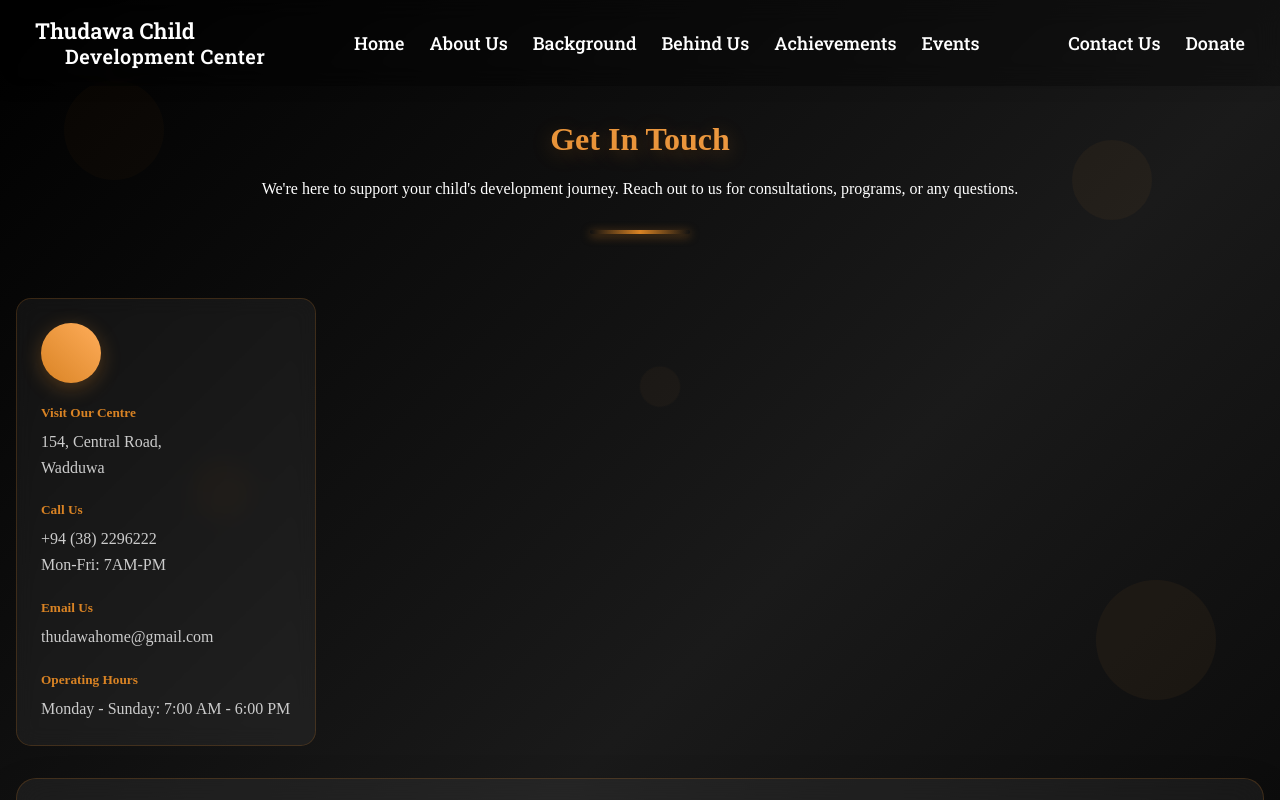
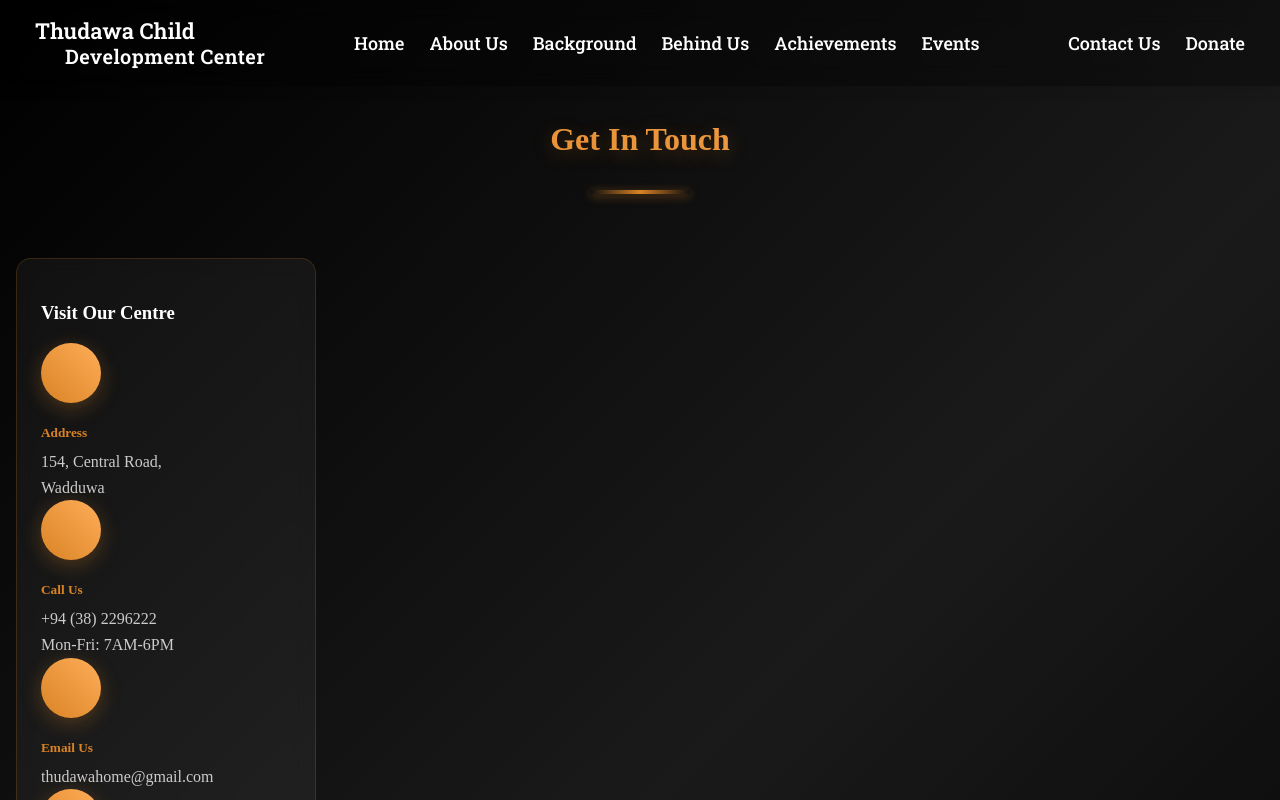
Before and after one commit to Dulan19/Thudawa_Website, a React (Create React App) app: page /Contactus in a window 1280 px wide. Shown: the top 800 px of the page. Built offline with nearby package versions, Linux system fonts and the light colour scheme.

Commit message:
COntact us fix 1

```diff
--- a/src/pages/Contactus.jsx
+++ b/src/pages/Contactus.jsx
@@ -25,7 +25,6 @@ const ContactUs = () => {
     e.preventDefault();
     setIsSubmitting(true);
 
-    // Simulate form submission
     setTimeout(() => {
       setIsSubmitting(false);
       alert('Thank you for your message! We will get back to you soon.');
@@ -43,62 +42,73 @@ const ContactUs = () => {
     <div>
       <Navbar />
       <div className="contact-us-page">
-
-      {/* Floating Background Elements */}
-      <div className="floating-shapes">
-        <div className="shape shape-1"></div>
-        <div className="shape shape-2"></div>
-        <div className="shape shape-3"></div>
-        <div className="shape shape-4"></div>
-        <div className="shape shape-5"></div>
-      </div>
-
         <div className="container py-5">
           {/* Header Section */}
           <div className="row justify-content-center mb-5">
             <div className="col-lg-8 text-center">
-            <div className="header-content animate-fade-in">
+              <div className="header-content">
                 <h1 className="display-4 fw-bold mb-3 gradient-text">
                   Get In Touch
                 </h1>
-              <p className="lead mb-4">
-                We're here to support your child's development journey.
-                Reach out to us for consultations, programs, or any questions.
-              </p>
                 <div className="decorative-line"></div>
               </div>
             </div>
           </div>
 
-        <div className="row g-5">
+          <div className="row g-4">
             {/* Contact Information */}
-          <div className="col-lg-4">
-            <div className="contact-info animate-slide-left">
-              <div className="info-card mb-4">
+            <div className="col-lg-6">
+              <div className="contact-info">
+                <div className="info-card">
+                  <h3 className="mb-4">Visit Our Centre</h3>
+                  <div className="info-content">
+                    <div className="info-item">
                       <div className="info-icon">
                         <i className="fas fa-map-marker-alt"></i>
                       </div>
-                <div className="info-content">
-                  <h5>Visit Our Centre</h5>
+                      <div>
+                        <h5>Address</h5>
                         <p>154, Central Road,<br /> Wadduwa</p>
+                      </div>
+                    </div>
 
+                    <div className="info-item">
+                      <div className="info-icon">
+                        <i className="fas fa-phone"></i>
+                      </div>
+                      <div>
                         <h5>Call Us</h5>
-                  <p>+94 (38) 2296222<br />Mon-Fri: 7AM-PM</p>
+                        <p>+94 (38) 2296222<br />Mon-Fri: 7AM-6PM</p>
+                      </div>
+                    </div>
 
+                    <div className="info-item">
+                      <div className="info-icon">
+                        <i className="fas fa-envelope"></i>
+                      </div>
+                      <div>
                         <h5>Email Us</h5>
                         <p>thudawahome@gmail.com</p>
+                      </div>
+                    </div>
 
+                    <div className="info-item">
+                      <div className="info-icon">
+                        <i className="fas fa-clock"></i>
+                      </div>
+                      <div>
                         <h5>Operating Hours</h5>
                         <p>Monday - Sunday: 7:00 AM - 6:00 PM</p>
-
+                      </div>
+                    </div>
                   </div>
                 </div>
               </div>
             </div>
 
             {/* Contact Form */}
-          <div className="col-lg-8">
-            <div className="contact-form animate-slide-right">
+            <div className="col-lg-6">
+              <div className="contact-form">
                 <div className="form-container">
                   <h3 className="mb-4">Send Us a Message</h3>
                   <form onSubmit={handleSubmit}>
@@ -201,56 +211,7 @@ const ContactUs = () => {
               </div>
             </div>
           </div>
-
-        {/* Additional Services Section */}
-        {/* <div className="row mt-5">
-          <div className="col-12">
-            <div className="services-highlight animate-fade-in-up">
-              <h3 className="text-center mb-4">How We Can Help Your Child</h3>
-              <div className="row g-4">
-                <div className="col-md-3">
-                  <div className="service-item">
-                    <div className="service-icon">
-                      <i className="fas fa-child"></i>
         </div>
-                    <h6>Early Development</h6>
-                    <p>Supporting crucial early years development</p>
-                  </div>
-                </div>
-                <div className="col-md-3">
-                  <div className="service-item">
-                    <div className="service-icon">
-                      <i className="fas fa-brain"></i>
-                    </div>
-                    <h6>Cognitive Skills</h6>
-                    <p>Enhancing thinking and learning abilities</p>
-                  </div>
-                </div>
-                <div className="col-md-3">
-                  <div className="service-item">
-                    <div className="service-icon">
-                      <i className="fas fa-users"></i>
-                    </div>
-                    <h6>Social Skills</h6>
-                    <p>Building confidence and social connections</p>
-                  </div>
-                </div>
-                <div className="col-md-3">
-                  <div className="service-item">
-                    <div className="service-icon">
-                      <i className="fas fa-heart"></i>
-                    </div>
-                    <h6>Emotional Support</h6>
-                    <p>Nurturing emotional wellbeing and growth</p>
-                  </div>
-                </div>
-              </div>
-            </div>
-          </div>
-        </div> */}
-      </div>
-
-
       </div>
       <Footer />
     </div>
```
Lines whose indentation alone changed are shown as unchanged.
